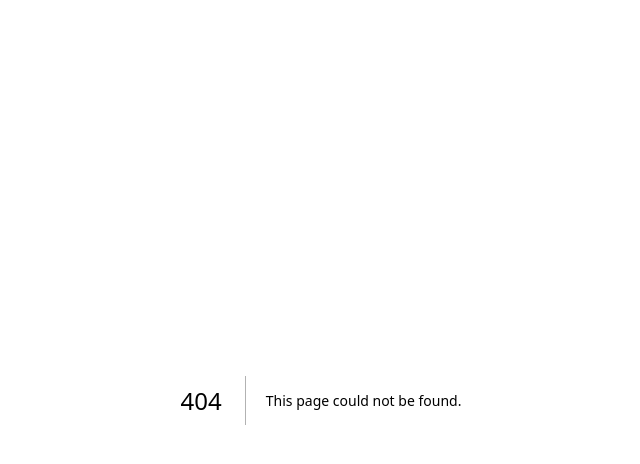
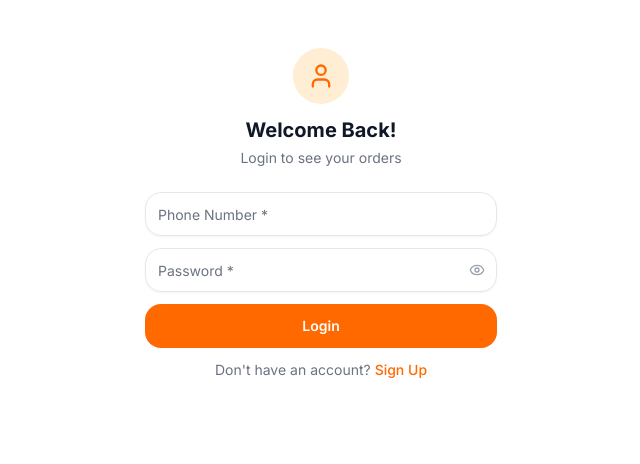
Before and after one commit to samkitjain2210/Js-global-hub, a Next.js app: page /account in a window 1280 px wide. Before the commit this address had no page. Shown: the top 464 px of the page, without its empty margins (319-959 px from the left). Built offline with nearby package versions, Linux system fonts and the light colour scheme.

Commit message:
Add AccountPage component to render CustomerAccount

```diff
--- /dev/null
+++ b/src/app/account/page.tsx
@@ -0,0 +1,5 @@
+import CustomerAccount from '@/components/CustomerAccount';
+
+export default function AccountPage() {
+  return <CustomerAccount />;
+}
```
